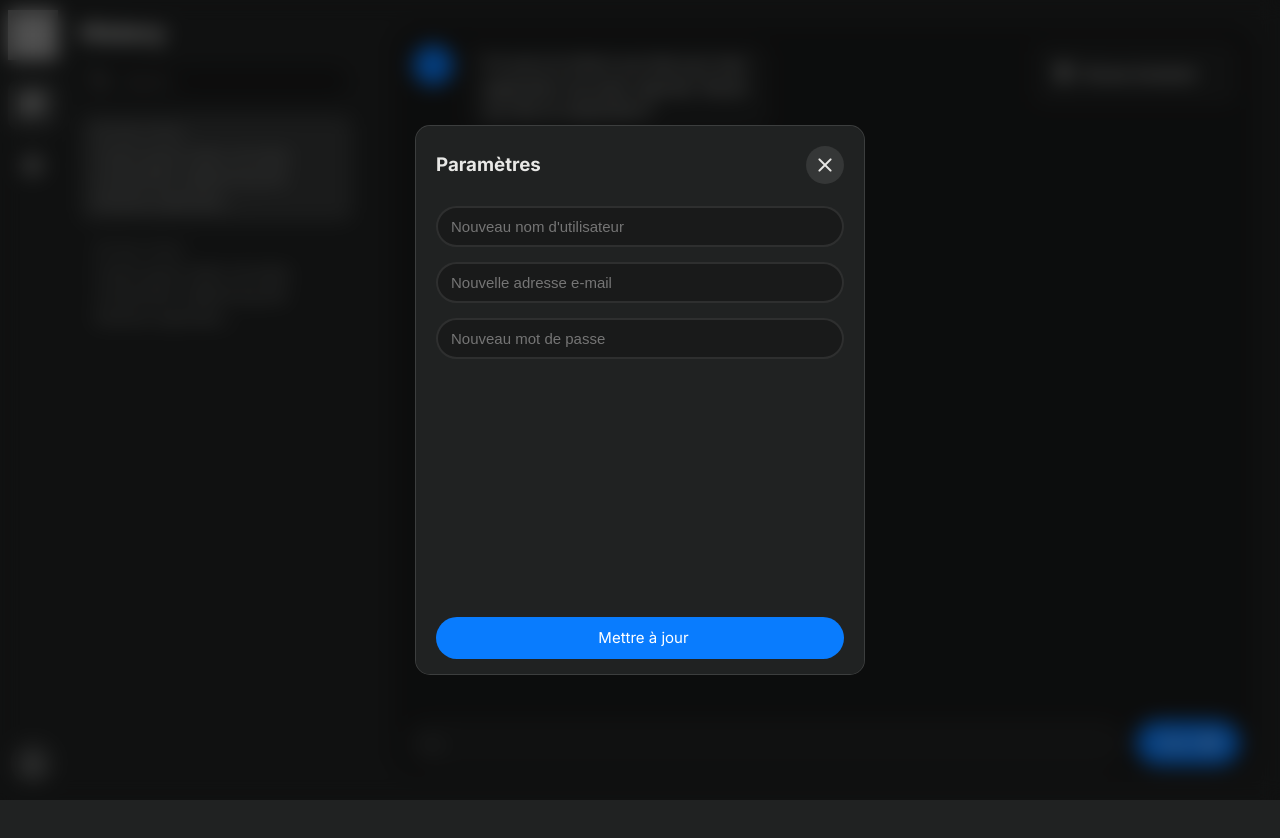
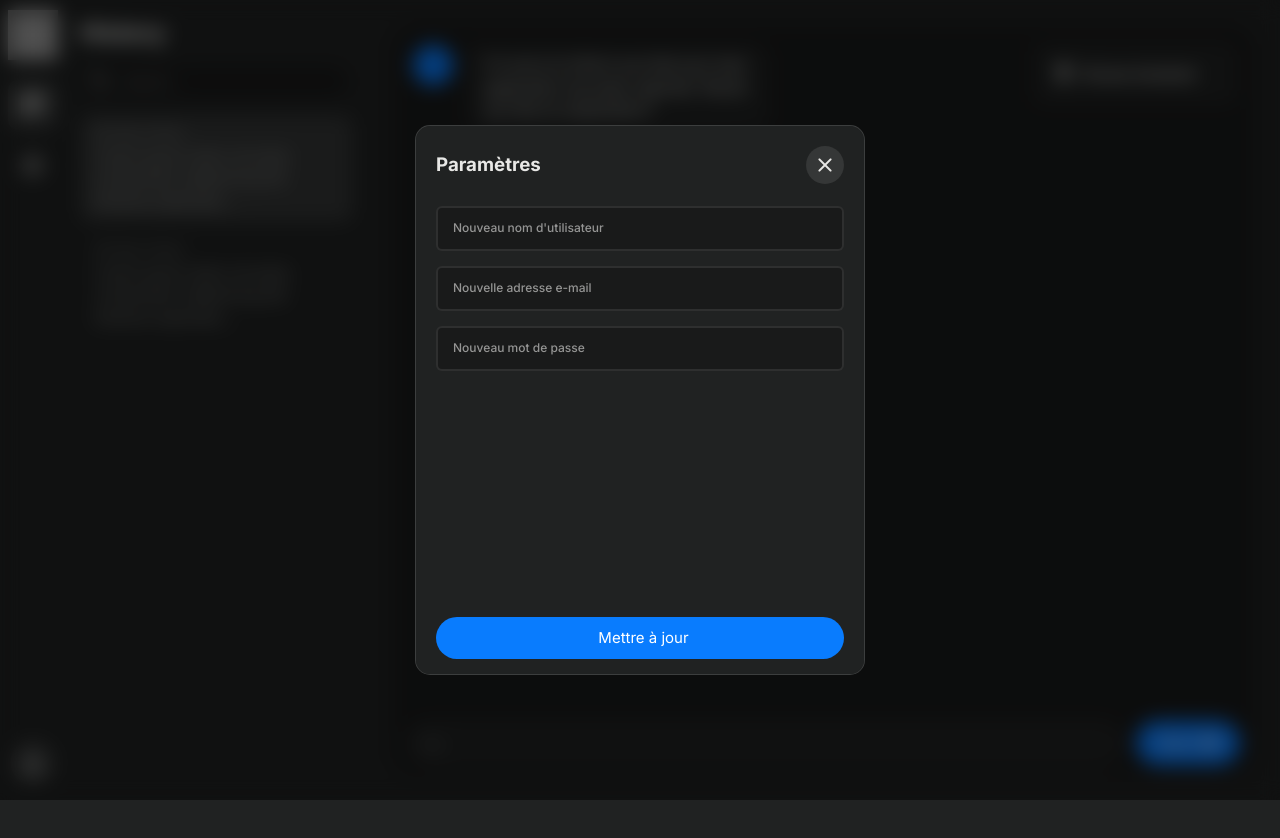
Before and after one commit to Shonned/Heyhi, a React (Vite) app in the folder frontend/: page / in a window 1280 px wide. Both pictures are taken after a click on the item "settings". Built offline with nearby package versions, Linux system fonts and the light colour scheme; grey boxes are pictures that could not be loaded.

Commit message:
input animations

```diff
--- a/frontend/src/components/Form/Form.jsx
+++ b/frontend/src/components/Form/Form.jsx
@@ -3,8 +3,8 @@ import Input from "./Input/Input.jsx";
 const LoginForm = () => {
     return (
         <>
-            <Input type="text" placeholder="Nom d'utilisateur" name="username"/>
-            <Input type="password" placeholder="Mot de passe" name="password"/>
+            <Input type="email" label="Adresse e-mail" name="email" id="email"/>
+            <Input type="password" label="Mot de passe" name="password" id="password"/>
         </>
     );
 };
@@ -12,9 +12,9 @@ const LoginForm = () => {
 const RegisterForm = () => {
     return (
         <>
-            <Input type="text" placeholder="Nom d'utilisateur" name="username"/>
-            <Input type="email" placeholder="Adresse e-mail" name="email"/>
-            <Input type="password" placeholder="Mot de passe" name="password"/>
+            <Input type="text" label="Nom d'utilisateur" name="username" id="username" />
+            <Input type="email" label="Adresse e-mail" name="email" id="email"/>
+            <Input type="password" label="Mot de passe" name="password" id="password"/>
         </>
     );
 };
@@ -22,9 +22,9 @@ const RegisterForm = () => {
 const SettingsForm = () => {
     return (
         <>
-            <Input type="text" placeholder="Nouveau nom d'utilisateur" name="newUsername"/>
-            <Input type="email" placeholder="Nouvelle adresse e-mail" name="newEmail"/>
-            <Input type="password" placeholder="Nouveau mot de passe" name="newPassword"/>
+            <Input type="text" label="Nouveau nom d'utilisateur" name="newUsername" id="newUsername"/>
+            <Input type="email" label="Nouvelle adresse e-mail" name="newEmail" id="newEmail" />
+            <Input type="password" label="Nouveau mot de passe" name="newPassword" id="newPassword"/>
         </>
     );
 };
--- a/frontend/src/components/Form/Input/Input.css
+++ b/frontend/src/components/Form/Input/Input.css
@@ -2,7 +2,7 @@
     position: relative;
 }
 
-.input-group .input-label span {
+.input-group .input-label-icon span {
     position: absolute;
     top: 50%;
     left: 10px;
@@ -11,13 +11,11 @@
     color: var(--light-grey-color);
 }
 
-.input-group .input-label + .text-input {
+.input-group .input-label-icon + .text-input {
     padding: 10px 13px 10px 40px;
 }
 
-.input-group input[type=text],
-.input-group input[type=email],
-.input-group input[type=password] {
+.input-group input {
     position: relative;
     width: 100%;
     padding: 10px 13px;
@@ -29,9 +27,43 @@
     cursor: pointer;
 }
 
-.input-group input[type=text]:focus,
-.input-group input[type=email]:focus,
-.input-group input[type=password]:focus
-{
-    outline: none;
+.input-group input:focus {
+    outline: var(--primary-color);
+    border: 2px solid var(--primary-color);
 }
+
+form .input-group input {
+    padding: 12px 13px;
+    border-radius: 6px;
+}
+
+.input-group .input-label {
+    position: absolute;
+    top: 13px;
+    left: 17px;
+    width: 75%;
+    background: var(--foreground-color);
+    color: var(--light-grey-color);
+    font-size: 12px;
+    font-weight: 500;
+    transition: all .3s;
+    z-index: 2;
+    cursor: pointer;
+}
+
+.input-group input:focus+.input-label,
+.input-group input:not(:placeholder-shown)+.input-label,
+.input-group textarea:focus+.input-label,
+.input-group textarea:not(:placeholder-shown)+.input-label {
+    top: -10px;
+    left: 10px;
+    padding: 2px 8px;
+    width: auto;
+    color: var(--primary-color);
+    border-radius: 15px;
+}
+
+.input-group input:not(:focus)+.input-label,
+.input-group textarea:not(:focus)+.input-label {
+    color: var(--light-grey-color);
+}
--- a/frontend/src/components/Form/Input/Input.jsx
+++ b/frontend/src/components/Form/Input/Input.jsx
@@ -1,11 +1,11 @@
 import './Input.css'
 
 // eslint-disable-next-line react/prop-types
-const Input = ({ type, placeholder, name, value, onChange, icon, disabled }) => {
+const Input = ({ type, placeholder = "", id, name, value, onChange, icon, label, disabled }) => {
     return (
         <div className='input-group'>
             {icon && (
-                <label className="input-label">
+                <label className="input-label-icon">
                    <span className="material-symbols-rounded">
                        {icon}
                    </span>
@@ -14,12 +14,18 @@ const Input = ({ type, placeholder, name, value, onChange, icon, disabled }) =>
             <input
                 type={type}
                 placeholder={placeholder}
+                id={id}
                 name={name}
                 value={value}
                 onChange={onChange}
                 className="text-input"
                 disabled={disabled}
             />
+            {label && (
+                <label htmlFor={id} className="input-label">
+                    {label}
+                </label>
+            )}
         </div>
     );
 };
```
